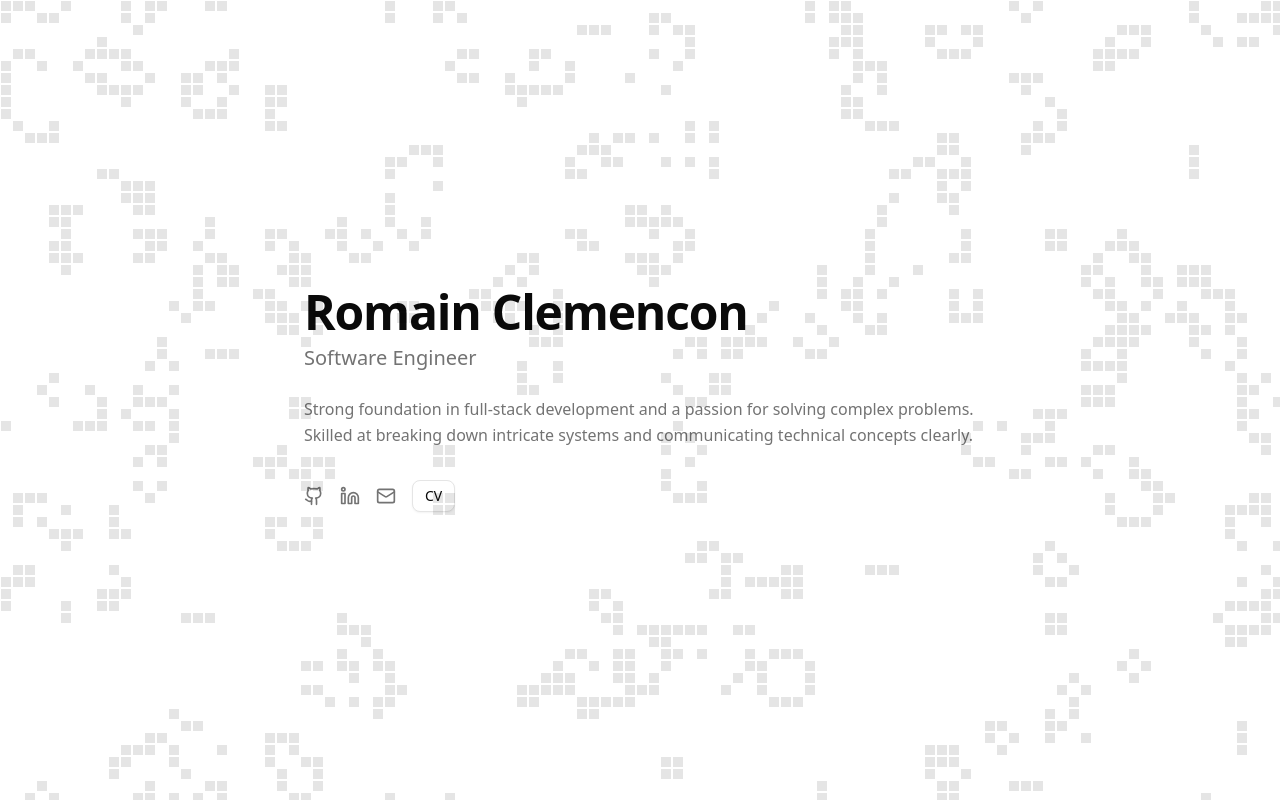
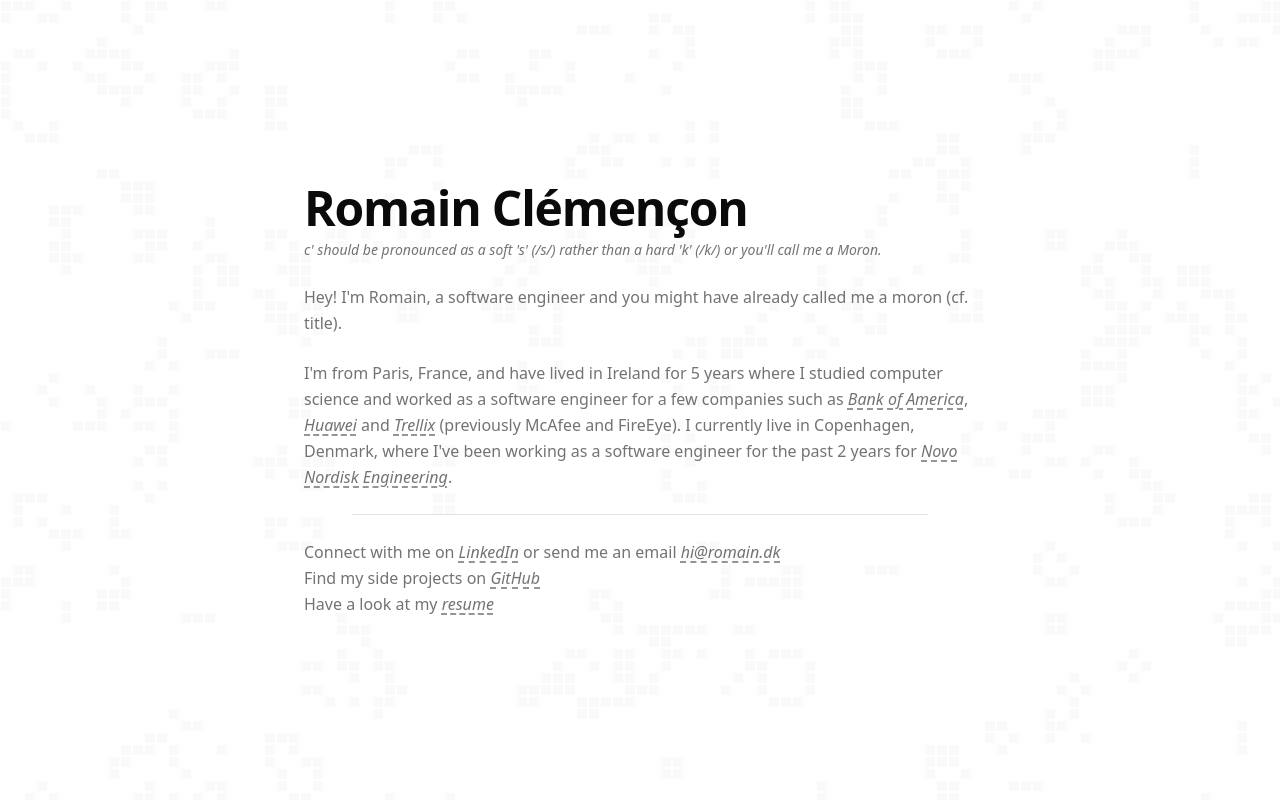
Before and after one commit to RomainClem/portfolio, a React (Vite) app: page / in a window 1280 px wide. Built offline with nearby package versions, Linux system fonts and the light colour scheme.

Commit message:
Tweaked a bit game of life. Update bio and links for a simpler approach.

```diff
--- a/src/components/sections/Hero.tsx
+++ b/src/components/sections/Hero.tsx
@@ -1,6 +1,18 @@
-import { Github, Linkedin, Mail } from "lucide-react";
-import { personalInfo, socialLinks } from "@/data/portfolio";
-import { Button } from "@/components/ui/button";
+import { personalInfo, companies, socials } from "@/data/portfolio";
+
+// Helper component for links with dashed underline
+function DashedLink({ name, url }: { name: string; url: string }) {
+  return (
+    <a
+      href={url}
+      target="_blank"
+      rel="noopener noreferrer"
+      className="italic font-medium underline decoration-dashed underline-offset-4 hover:text-foreground transition-colors"
+    >
+      {name}
+    </a>
+  );
+}
 
 export function Hero() {
   return (
@@ -11,54 +23,34 @@
           <h1 className="text-3xl sm:text-4xl md:text-5xl font-bold tracking-tight">
             {personalInfo.name}
           </h1>
-          <p className="text-lg sm:text-xl text-muted-foreground">
+          <p className="text-sm sm:text-s italic text-muted-foreground">
             {personalInfo.title}
           </p>
         </div>
 
         {/* Tagline */}
-        <p className="text-muted-foreground leading-relaxed">
+        <p className="text-muted-foreground leading-relaxed ">
           {personalInfo.tagline}
         </p>
 
+        {/* Presentation with company links */}
+        <p className="text-muted-foreground leading-relaxed ">
+          I'm from Paris, France, and have lived in Ireland for 5 years where I
+          studied computer science and worked as a software engineer for a few
+          companies such as{" "}
+          <DashedLink {...companies.bankOfAmerica} />,{" "}
+          <DashedLink {...companies.huawei} /> and{" "}
+          <DashedLink {...companies.trellix} /> (previously McAfee and
+          FireEye). I currently live in Copenhagen, Denmark, where I've been working as a
+          software engineer for the past 2 years for{" "}
+          <DashedLink {...companies.novoNordisk} />.
+        </p>
+        <hr className="mx-12" />
         {/* Social Links */}
-        <div className="flex items-center gap-4 pt-2">
-          <a
-            href={socialLinks.github}
-            target="_blank"
-            rel="noopener noreferrer"
-            className="text-muted-foreground hover:text-foreground transition-colors"
-            aria-label="GitHub"
-          >
-            <Github className="h-5 w-5" />
-          </a>
-          <a
-            href={socialLinks.linkedin}
-            target="_blank"
-            rel="noopener noreferrer"
-            className="text-muted-foreground hover:text-foreground transition-colors"
-            aria-label="LinkedIn"
-          >
-            <Linkedin className="h-5 w-5" />
-          </a>
-          <a
-            href={`mailto:${personalInfo.email}`}
-            className="text-muted-foreground hover:text-foreground transition-colors"
-            aria-label="Email"
-          >
-            <Mail className="h-5 w-5" />
-          </a>
-          <Button asChild variant="outline" size="sm">
-            <a
-              href="/cv.pdf"
-              target="_blank"
-              rel="noopener noreferrer"
-              aria-label="View CV"
-            >
-              CV
-            </a>
-          </Button>
-        </div>
+        <p className="text-muted-foreground leading-relaxed mb-0">Connect with me on <DashedLink {...socials.linkedin} /> or send me an email <DashedLink {...socials.mail} /></p>
+        <p className="text-muted-foreground leading-relaxed mb-0">Find my side projects on <DashedLink {...socials.github} /></p>
+        <p className="text-muted-foreground leading-relaxed mb-0">Have a look at my  <DashedLink {...socials.resume} /></p>
+
       </div>
     </section>
   );
--- a/src/components/ui/GameOfLife.tsx
+++ b/src/components/ui/GameOfLife.tsx
@@ -10,7 +10,7 @@
 export function GameOfLife({
   cellSize = 12,
   speed = 120,
-  opacity = 0.1,
+  opacity = 0.02,
   density = 0.30,
 }: GameOfLifeProps) {
   const canvasRef = useRef<HTMLCanvasElement>(null);
--- a/src/data/portfolio.ts
+++ b/src/data/portfolio.ts
@@ -1,17 +1,59 @@
 // Centralized portfolio data - customize this with your information
 
-export const personalInfo = {
-  name: "Romain Clemencon",
-  title: "Software Engineer",
-  tagline: "Strong foundation in full-stack development and a passion for solving complex problems. Skilled at breaking down intricate systems and communicating technical concepts clearly.",
-  email: "romain.clemen@gmail.com",
-  location: "Your City, Country",
+
+// Companies I've worked for
+export interface Company {
+  name: string;
+  url: string;
+}
+
+export const companies: Record<string, Company> = {
+  bankOfAmerica: {
+    name: "Bank of America",
+    url: "https://www.bankofamerica.com",
+  },
+  huawei: {
+    name: "Huawei",
+    url: "https://www.huawei.com",
+  },
+  trellix: {
+    name: "Trellix",
+    url: "https://www.trellix.com",
+  },
+  novoNordisk: {
+    name: "Novo Nordisk Engineering",
+    url: "https://www.nne.com",
+  },
 };
 
-export const socialLinks = {
-  github: "https://github.com/RomainClem",
-  linkedin: "https://linkedin.com/in/romainclemencon",
+export const socials: Record<string, Company> = {
+  github: {
+    name: "GitHub",
+    url: "https://github.com/RomainClem",
+  },
+  linkedin: {
+    name: "LinkedIn",
+    url: "https://www.linkedin.com/in/romainclemencon",
+  },
+  mail: {
+    name: "hi@romain.dk",
+    url: "mailto:hi@romain.dk",
+  },
+  resume: {
+    name: "resume",
+    url: "/cv.pdf",
+  },
 };
+
+export const personalInfo = {
+  name: "Romain Clémençon",
+  title: "c' should be pronounced as a soft 's' (/s/) rather than a hard 'k' (/k/) or you'll call me a Moron.",
+  tagline: "Hey! I'm Romain, a software engineer and you might have already called me a moron (cf. title).",
+  email: "romain.clemen@gmail.com",
+  location: "Copenhagen, Denmark",
+  resumeUrl: "/cv.pdf",
+};
+
 
 export const skills = {
   languages: ["C#","TypeScript", "JavaScript", "Python"],
```
